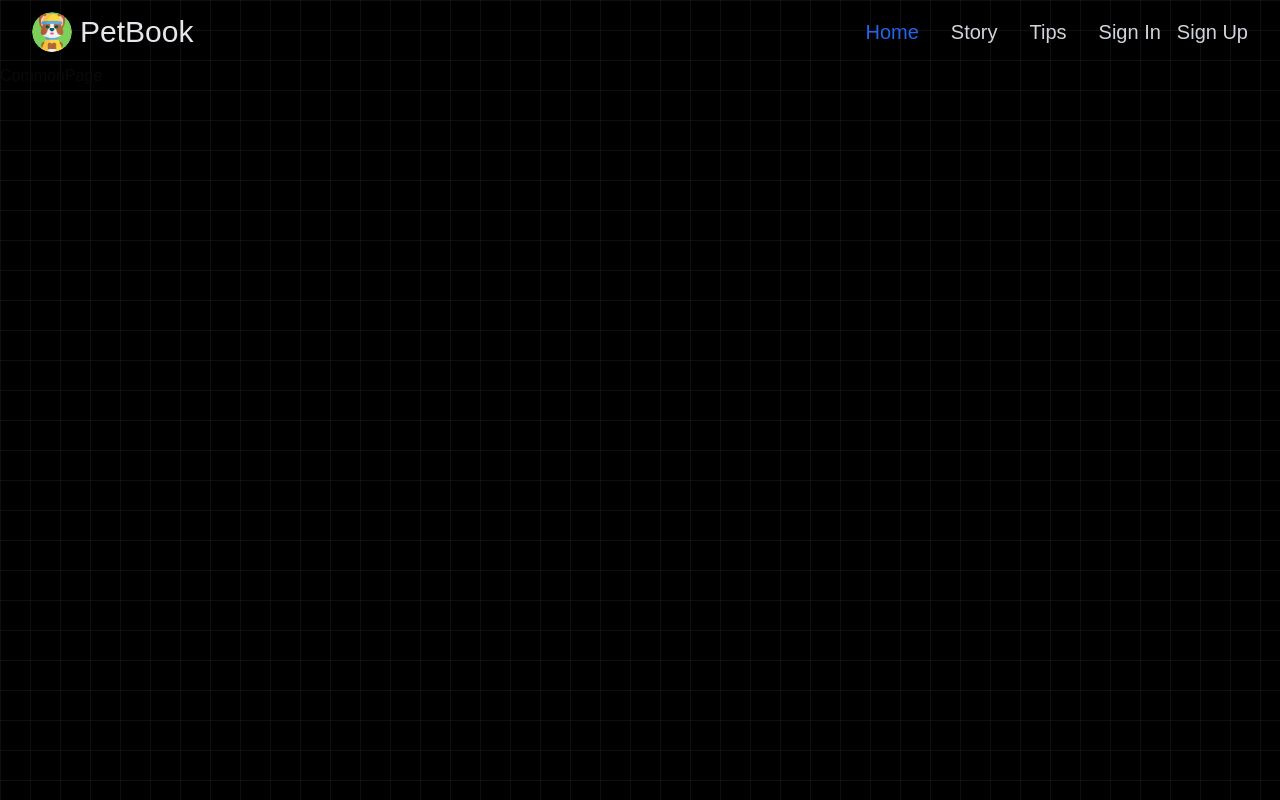
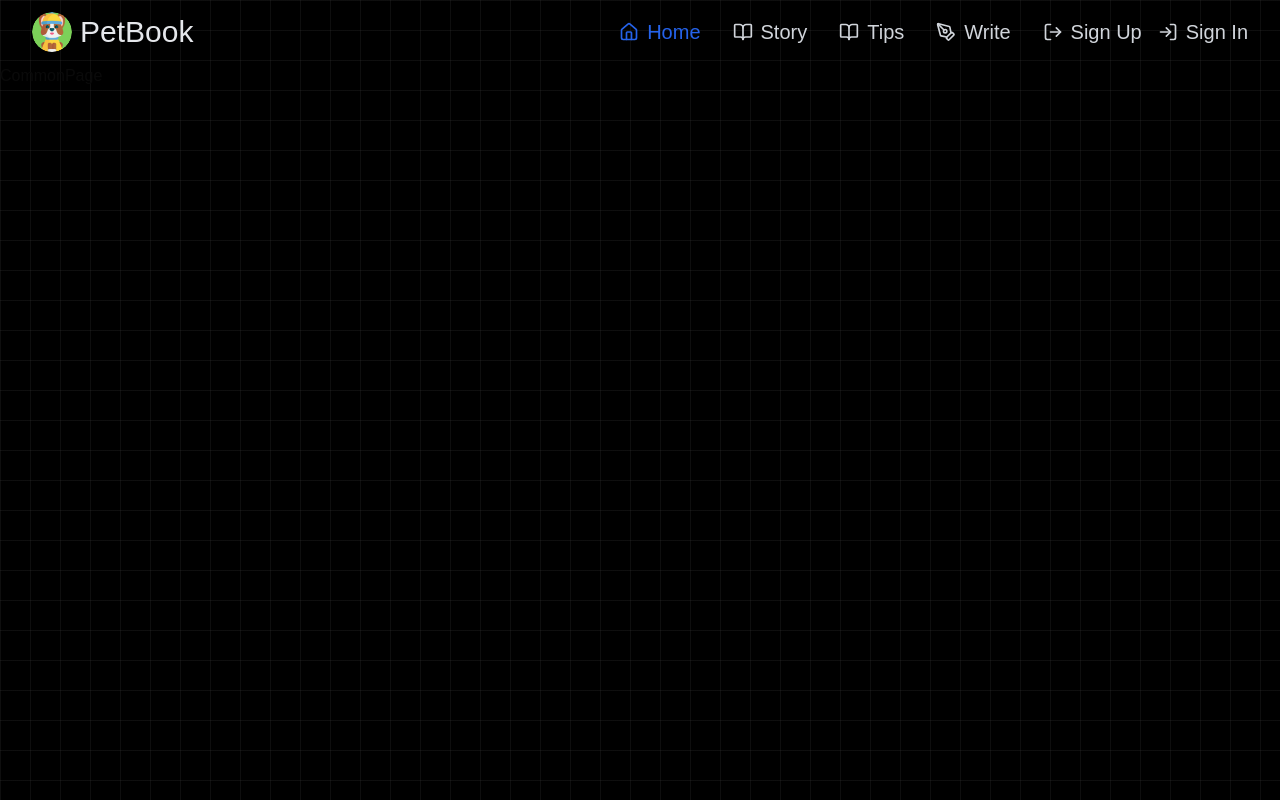
Before and after one commit to minhaz1010/Pet-Social-Frontend-02, a Next.js app: page / in a window 1280 px wide. Built offline with nearby package versions, Linux system fonts and the light colour scheme; no server answers; a web font is replaced by a local one.

Commit message:
add some icon

```diff
--- a/src/app/layout.tsx
+++ b/src/app/layout.tsx
@@ -1,6 +1,7 @@
 import type { Metadata } from "next";
 import "./globals.css";
 import { ClerkProvider } from "@clerk/nextjs";
+import Providers from "@/providers/Providers";
 
 
 
@@ -20,7 +21,9 @@ export default function RootLayout({
         <body
           className="absolute top-0 z-[-2] h-screen w-screen bg-[#000000] bg-[linear-gradient(to_right,#4f4f4f2e_1px,transparent_1px),linear-gradient(to_bottom,#4f4f4f2e_1px,transparent_1px)] bg-[size:30px_30px]"
         >
-          {children}
+          <Providers>
+            {children}
+          </Providers>
         </body>
       </html>
     </ClerkProvider>
--- a/src/components/Navbar.tsx
+++ b/src/components/Navbar.tsx
@@ -2,7 +2,7 @@
 import { useState } from 'react';
 import Link from 'next/link';
 import { usePathname } from 'next/navigation';
-import { Menu, X } from 'lucide-react';
+import { Menu, X, Home, BookOpen, PenTool, User, LogIn, LogOut } from 'lucide-react';
 import { UserButton, useAuth } from '@clerk/nextjs';
 import petImage from "../../public/pet-dress.png"
 import Image from 'next/image';
@@ -12,10 +12,11 @@ interface NavLinkProps {
   href: string;
   children: React.ReactNode;
   className?: string;
+  icon: React.ReactNode;
   onClick?: () => void;
 }
 
-const NavLink: React.FC<NavLinkProps> = ({ href, children, className = '', onClick }) => {
+const NavLink: React.FC<NavLinkProps> = ({ href, children, className = '', icon, onClick }) => {
   const pathname = usePathname();
   const isActive = pathname === href;
 
@@ -23,9 +24,10 @@ const NavLink: React.FC<NavLinkProps> = ({ href, children, className = '', onCli
     <Link
       href={href}
       className={`${className} ${isActive ? 'text-blue-600' : 'text-gray-300'
-        } hover:text-blue-500 transition-all duration-300 relative group`}
+        } hover:text-blue-500 transition-all duration-300 relative group flex items-center`}
       onClick={onClick}
     >
+      <span className="mr-2">{icon}</span>
       {children}
       <span className="absolute bottom-0 left-0 w-0 h-0.5 bg-blue-500 group-hover:w-full transition-all duration-300" />
     </Link>
@@ -59,18 +61,21 @@ const Navbar: React.FC = () => {
           </div>
 
           <div className="hidden md:flex md:items-center md:space-x-8">
-            <NavLink href="/" className='text-xl transform hover:-translate-y-0.5 transition-transform duration-200'>
+            <NavLink href="/" className='text-xl transform hover:-translate-y-0.5 transition-transform duration-200' icon={<Home size={20} />}>
               Home
             </NavLink>
-            <NavLink href="/story" className='text-xl transform hover:-translate-y-0.5 transition-transform duration-200'>
+            <NavLink href="/story" className='text-xl transform hover:-translate-y-0.5 transition-transform duration-200' icon={<BookOpen size={20} />}>
               Story
             </NavLink>
-            <NavLink href="/tips" className='text-xl transform hover:-translate-y-0.5 transition-transform duration-200'>
+            <NavLink href="/tips" className='text-xl transform hover:-translate-y-0.5 transition-transform duration-200' icon={<BookOpen size={20} />}>
               Tips
+            </NavLink>
+            <NavLink href="/write" className='text-xl transform hover:-translate-y-0.5 transition-transform duration-200' icon={<PenTool size={20} />}>
+              Write
             </NavLink>
             {isSignedIn ? (
               <div className="flex items-center space-x-4">
-                <NavLink href="/profile" className='text-xl transform hover:-translate-y-0.5 transition-transform duration-200'>
+                <NavLink href="/profile" className='text-xl transform hover:-translate-y-0.5 transition-transform duration-200' icon={<User size={20} />}>
                   Profile
                 </NavLink>
                 <div className="transform hover:scale-110 transition-transform duration-200">
@@ -79,14 +84,15 @@ const Navbar: React.FC = () => {
               </div>
             ) : (
               <div className="flex items-center space-x-4">
-                <NavLink href="/sign-in" className='text-xl transform hover:-translate-y-0.5 transition-transform duration-200'>
-                  Sign In
-                </NavLink>
                 <NavLink
                   href="/sign-up"
                   className='text-xl transform hover:-translate-y-0.5 transition-transform duration-200'
+                  icon={<LogOut size={20} />}
                 >
                   Sign Up
+                </NavLink>
+                <NavLink href="/sign-in" className='text-xl transform hover:-translate-y-0.5 transition-transform duration-200' icon={<LogIn size={20} />}>
+                  Sign In
                 </NavLink>
               </div>
             )}
@@ -120,6 +126,7 @@ const Navbar: React.FC = () => {
           <NavLink
             href="/"
             className="block px-3 py-2 rounded-md text-xl font-medium transform hover:translate-x-2 transition-transform duration-200"
+            icon={<Home size={20} />}
             onClick={closeMenu}
           >
             Home
@@ -127,6 +134,7 @@ const Navbar: React.FC = () => {
           <NavLink
             href="/story"
             className="block px-3 py-2 rounded-md text-xl font-medium transform hover:translate-x-2 transition-transform duration-200"
+            icon={<BookOpen size={20} />}
             onClick={closeMenu}
           >
             Story
@@ -134,6 +142,7 @@ const Navbar: React.FC = () => {
           <NavLink
             href="/tips"
             className="block px-3 py-2 rounded-md text-xl font-medium transform hover:translate-x-2 transition-transform duration-200"
+            icon={<BookOpen size={20} />}
             onClick={closeMenu}
           >
             Tips
@@ -143,6 +152,7 @@ const Navbar: React.FC = () => {
               <NavLink
                 href="/profile"
                 className="block px-3 py-2 rounded-md text-xl font-medium transform hover:translate-x-2 transition-transform duration-200"
+                icon={<User size={20} />}
                 onClick={closeMenu}
               >
                 Profile
@@ -156,6 +166,7 @@ const Navbar: React.FC = () => {
               <NavLink
                 href="/sign-in"
                 className="block px-3 py-2 rounded-md text-xl font-medium transform hover:translate-x-2 transition-transform duration-200"
+                icon={<LogIn size={20} />}
                 onClick={closeMenu}
               >
                 Sign In
@@ -163,6 +174,7 @@ const Navbar: React.FC = () => {
               <NavLink
                 href="/sign-up"
                 className="block px-3 py-2 rounded-md text-xl font-medium transform hover:translate-x-2 transition-transform duration-200"
+                icon={<LogOut size={20} />}
                 onClick={closeMenu}
               >
                 Sign Up
```
